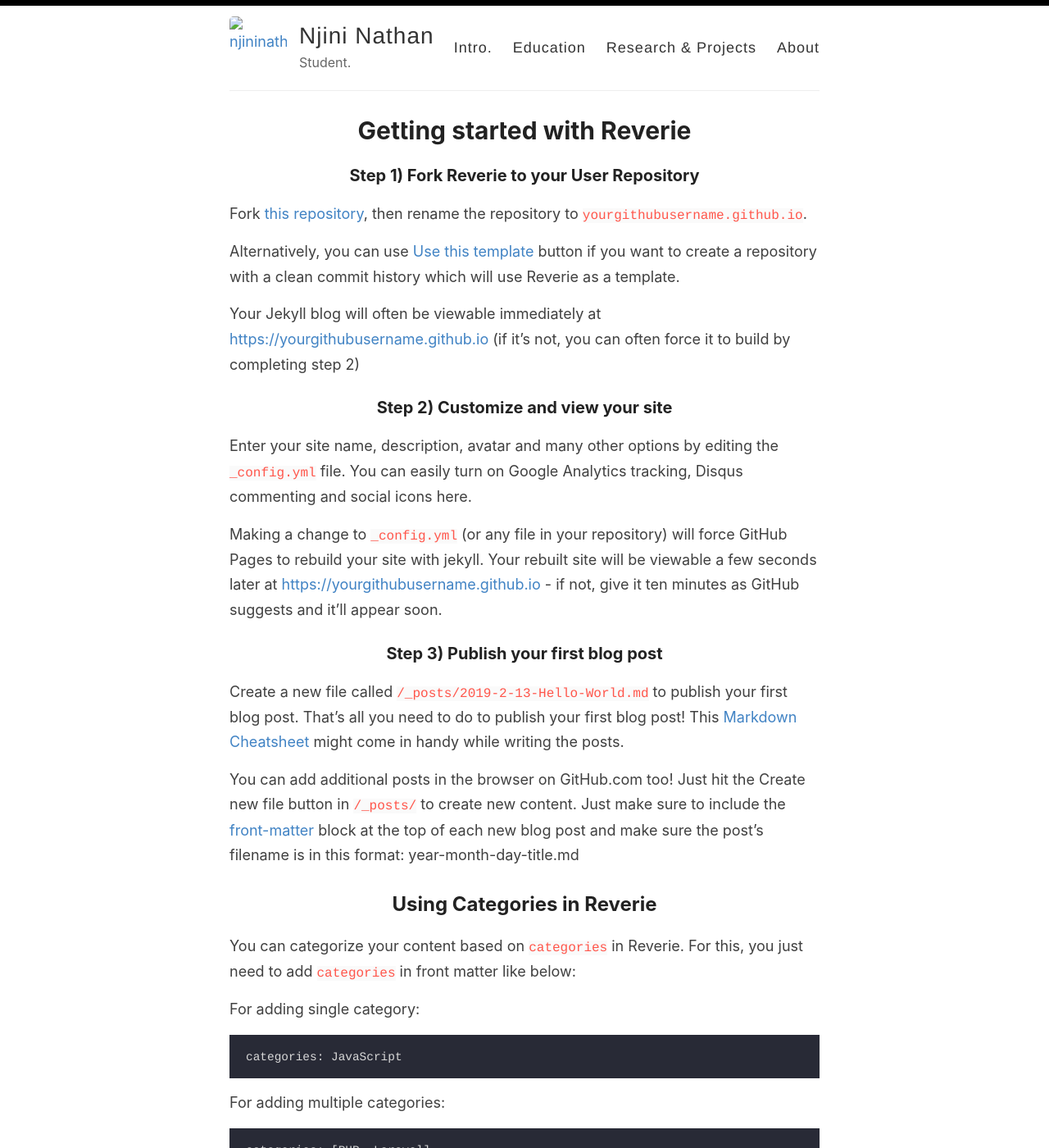
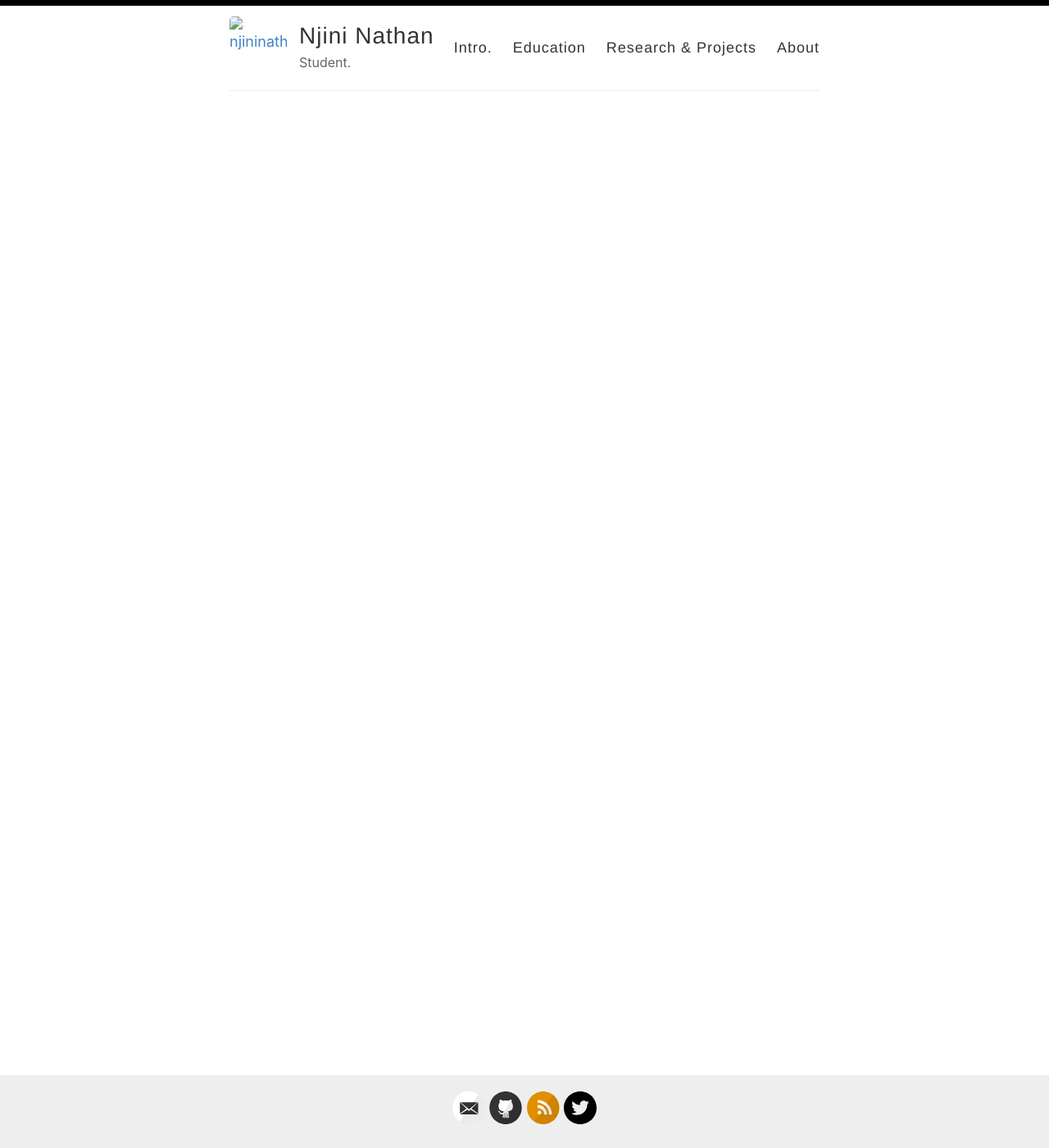
Before and after one commit to njininathan/njininathan.github.io, a Jekyll site: the page built from _pages/getting-started.md, in a window 1280 px wide and 1400 px high. Shown: the whole window at 82% size. Built offline with Jekyll 4.4.1, drawn with Linux system fonts in a browser that asks for light colours; some of the changed text lies outside the part shown.

Commit message:
Update getting-started.md

````diff
--- a/_pages/getting-started.md
+++ b/_pages/getting-started.md
@@ -1,51 +1,5 @@
 ---
 layout: page
-title: Getting started with Reverie
-permalink: /getting-started/
+title:
+permalink: /education/
 ---
-
-### Step 1) Fork Reverie to your User Repository
-
-Fork [this repository](https://github.com/amitmerchant1990/reverie), then rename the repository to `yourgithubusername.github.io`.
-
-Alternatively, you can use [Use this template](https://github.com/amitmerchant1990/reverie/generate) button if you want to create a repository with a clean commit history which will use Reverie as a template.
-
-Your Jekyll blog will often be viewable immediately at <https://yourgithubusername.github.io> (if it's not, you can often force it to build by completing step 2)
-
-### Step 2) Customize and view your site
-
-Enter your site name, description, avatar and many other options by editing the `_config.yml` file. You can easily turn on Google Analytics tracking, Disqus commenting and social icons here.
-
-Making a change to `_config.yml` (or any file in your repository) will force GitHub Pages to rebuild your site with jekyll. Your rebuilt site will be viewable a few seconds later at <https://yourgithubusername.github.io> - if not, give it ten minutes as GitHub suggests and it'll appear soon.
-
-### Step 3) Publish your first blog post
-
-Create a new file called `/_posts/2019-2-13-Hello-World.md` to publish your first blog post. That's all you need to do to publish your first blog post! This [Markdown Cheatsheet](https://github.com/adam-p/markdown-here/wiki/Markdown-Cheatsheet) might come in handy while writing the posts.
-
-> You can add additional posts in the browser on GitHub.com too! Just hit the <kbd>Create new file</kbd> button in `/_posts/` to create new content. Just make sure to include the [front-matter](http://jekyllrb.com/docs/frontmatter/) block at the top of each new blog post and make sure the post's filename is in this format: year-month-day-title.md
-
-## Using Categories in Reverie
-
-You can categorize your content based on `categories` in Reverie. For this, you just need to add `categories` in front matter like below:
-
-For adding single category:
-
-```md
-categories: JavaScript
-```
-
-For adding multiple categories:
-
-```md
-categories: [PHP, Laravel]
-```
-
-The contegorized content can be shown over this URL: <https://yourgithubusername.github.io/categories/>
-
-## RSS
-
-The generated [RSS feed](https://en.wikipedia.org/wiki/RSS) of your blog can be found at <https://yourgithubusername.github.io/feed>. You can see the example RSS feed over [here](https://www.amitmerchant.com/reverie/feed).
-
-## Sitemap
-
-The generated sitemap of your blog can be found at <https://yourgithubusername.github.io/sitemap>. You can see the example sitemap feed over [here](https://www.amitmerchant.com/reverie/sitemap).
````
